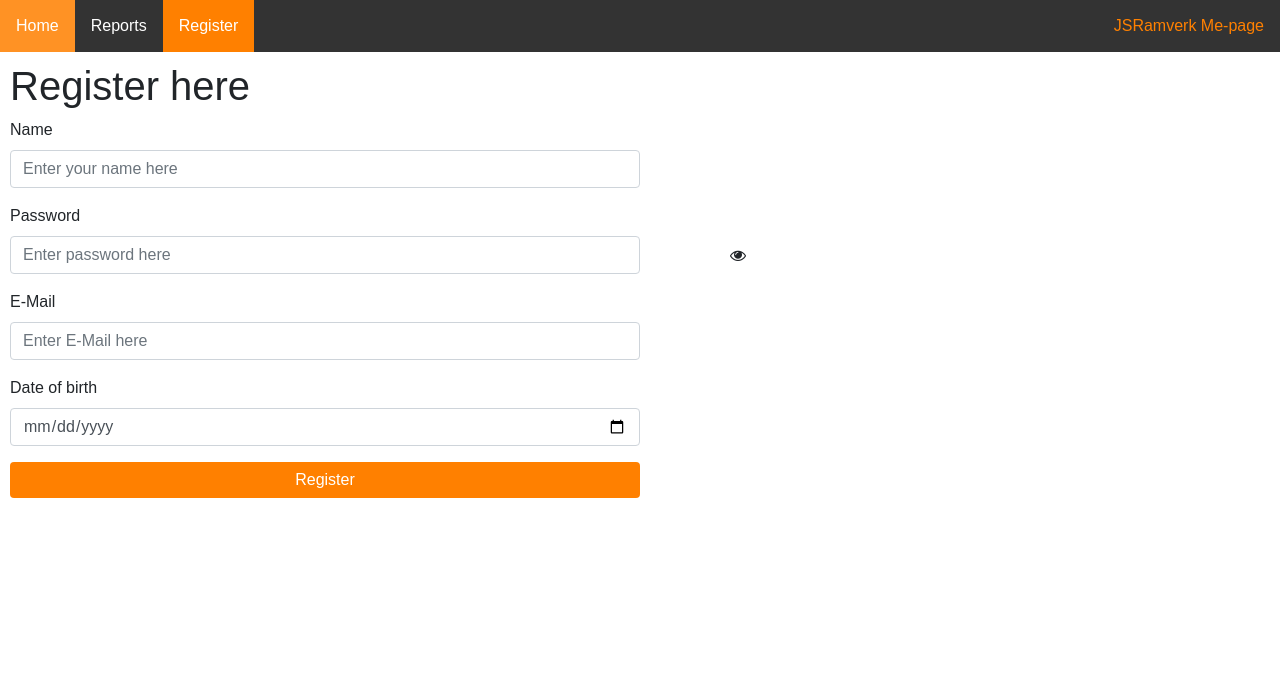
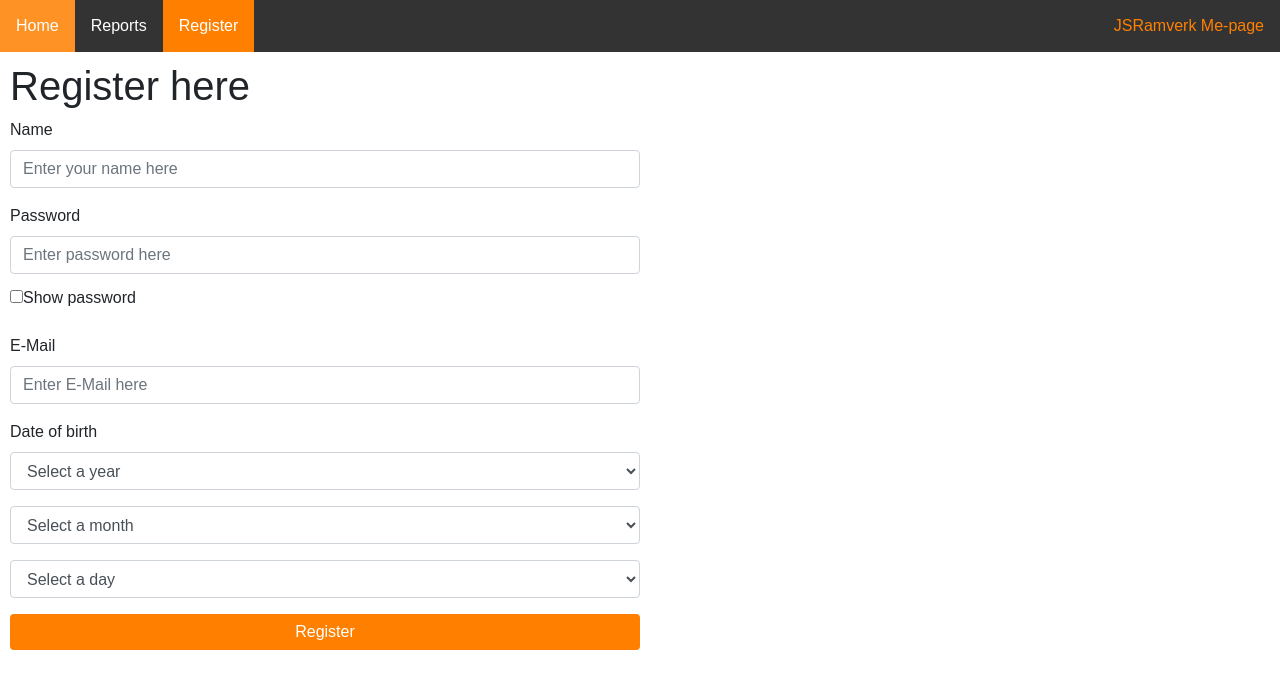
Before and after one commit to markusholmberg/jsramverk, a React (Create React App) app: page /register in a window 1280 px wide. Shown: the top 688 px of the page. Built offline with nearby package versions, Linux system fonts and the light colour scheme.

Commit message:
Added date picker and validation

```diff
--- a/src/Components/Register.jsx
+++ b/src/Components/Register.jsx
@@ -2,6 +2,69 @@ import React, { Component } from "react";
 import '../style/App.css';
 
 export default class Register extends Component {
+    constructor(props) {
+        super(props);
+        const years = [];
+        const days = []
+        for (var i = 2020; i > 1899; i--) {
+            years.push(i)
+        }
+
+        for (i = 0; i < 32; i++) {
+            days.push(i)
+        }
+
+        this.state = {
+            year: years,
+            day: days,
+            name: "",
+            password: "",
+            email: "",
+            selectedYear: "",
+            selectedMonth: "",
+            selectedDay: "",
+            errors: []
+        }
+    }
+
+    validate(name, email, password, selectedYear, selectedMonth, selectedDay) {
+        // we are going to store errors for all fields
+        // in a signle array
+        const errors = [];
+
+        if (name.length === 0) {
+            errors.push("Name can't be empty");
+        }
+
+        if (email.length < 5) {
+            errors.push("Email should be at least 5 charcters long");
+        }
+        if (email.split("").filter(x => x === "@").length !== 1) {
+            errors.push("Email should contain a @");
+        }
+        if (email.indexOf(".") === -1) {
+            errors.push("Email should contain at least one dot");
+        }
+
+        if (password.length < 6) {
+            errors.push("Password should be at least 6 characters long");
+        }
+
+        if (selectedYear === "") {
+            errors.push("Please pick a year")
+        }
+
+        if (selectedMonth === "") {
+            errors.push("Please pick a month")
+        }
+
+        if (selectedDay === "") {
+            errors.push("Please pick a day")
+        }
+
+        return errors;
+    }
+
     onClick = () => {
         if (document.getElementById("pass").type === "password") {
             document.getElementById("pass").type = "text";
@@ -9,30 +72,109 @@ export default class Register extends Component {
             document.getElementById("pass").type = "password";
         }
     }
+
+    onChangeName = (e) => {
+        this.setState({name: e.target.value})
+    }
+
+    onChangePass = (e) => {
+        this.setState({password: e.target.value})
+    }
+
+    onChangeMail = (e) => {
+        this.setState({email: e.target.value})
+    }
+
+    onChangeYear = (e) => {
+        this.setState({selectedYear: e.target.value})
+    }
+
+    onChangeMonth = (e) => {
+        this.setState({selectedMonth: e.target.value})
+    }
+
+    onChangeDay = (e) => {
+        this.setState({selectedDay: e.target.value})
+    }
+
+    onSubmit = (e) => {
+        e.preventDefault();
+
+        const { name, email, password, selectedYear, selectedMonth, selectedDay} = this.state;
+
+        const errors = this.validate(name, email, password, selectedYear, selectedMonth, selectedDay);
+        if (errors.length > 0) {
+            document.getElementById("error").style.display = "block";
+            this.setState({ errors });
+            return;
+        } else {
+            console.log("You're now registered")
+            document.getElementById("green").style.display = "block";
+            document.getElementById("error").style.display = "none";
+        }
+    }
+
     render() {
+        const { errors } = this.state;
+        const months = [
+            {id: 1, name: "January"},
+            {id: 2, name: "February"},
+            {id: 3, name: "March"},
+            {id: 4, name: "April"},
+            {id: 5, name: "May"},
+            {id: 6, name: "June"},
+            {id: 7, name: "July"},
+            {id: 8, name: "August"},
+            {id: 9, name: "September"},
+            {id: 10, name: "October"},
+            {id: 11, name: "November"},
+            {id: 12, name: "December"}
+        ];
+
+        const arr = months.map((month, key) => <option key={month.id}>{month.name}</option>)
+        // console.log(this.state)
+
         return (
             <div className="register">
                 <h1>Register here</h1>
-                <form>
+                <form onSubmit={this.onSubmit}>
+                    <div id="green" className="success" style={{display: "none"}}>You're now registered!</div>
+                    <div id="error" className="errors" style={{display: "none"}}>
+                        {errors.map(error => (
+                            <p key={error}>Error: {error}</p>
+                        ))}
+                    </div>
                     <div className="form-group">
                         <label>Name</label>
-
-                        <input type="text" name="name" className="form-control" placeholder="Enter your name here"/>
+                        <input type="text" name="name" className="form-control" placeholder="Enter your name here" onChange={this.onChangeName}/>
                     </div>
                     <div className="form-group">
                         <label>Password</label>
-                        <input id="pass" type="password" name="password" className="form-control" placeholder="Enter password here"/>
-                        <i className="fa fa-eye icon" onClick={this.onClick}></i>
+                        <input id="pass" type="password" name="password" className="form-control" placeholder="Enter password here" onChange={this.onChangePass}/>
+                        <label><input type="checkbox" name="check" onClick={this.onClick} style={{marginTop: "1em"}}/>Show password</label>
                     </div>
                     <div className="form-group">
                         <label>E-Mail</label>
-                        <input type="email" name="email" className="form-control" placeholder="Enter E-Mail here"/>
+                        <input type="email" name="email" className="form-control" placeholder="Enter E-Mail here" onChange={this.onChangeMail}/>
                     </div>
                     <div className="form-group">
                         <label>Date of birth</label>
-                        <input type="date" name="date" className="form-control" />
+                        <select name="year" className="form-control selcls" onChange={this.onChangeYear}>
+                            <option hidden defaultValue>Select a year</option>
+                            {this.state.year.map((year, index) => <option key={index}>{year}</option>)}
+                        </select>
+                        <select name="month" className="form-control selcls" onChange={this.onChangeMonth}>
+                            <option hidden defaultValue>Select a month</option>
+                            {arr}
+                        </select>
+
+                        <select name="day" className="form-control selcls" onChange={this.onChangeDay}>
+                            <option hidden defaultValue>Select a day</option>
+                            {this.state.day.map((day, index) => <option key={index}>{day}</option>)}
+                        </select>
                     </div>
                     <input type="submit" value="Register" name="submit" className="btn btn-primary"/>
+                    <div id="registered"></div>
                 </form>
             </div>
         )
--- a/src/Components/Reports/WeekTwo.jsx
+++ b/src/Components/Reports/WeekTwo.jsx
@@ -6,12 +6,17 @@ import '../../style/App.css';
 // const Week = ({ match }) => <p>{match.params.id}</p>
 
 
-export default class WeekOne extends Component {
+export default class WeekTwo extends Component {
     render() {
         return (
-            <div>
-                <h1>Vecka 2</h1>
-                <p>Rapport för vecka 2</p>
+            <div className="reports">
+                <h1>Week 2</h1>
+                <p>I didn't really have any insiration for my date picker. I google around on different designs but there wasn't really anything that cought my eye.
+                Many of the designs I found were also npm packages and I didn't want to install anything for my date picker. In the end I ended up just having
+                three different dropdowns menus for year, month and day. And then added some Bootstrap classes to that. For the validation I found a tutorial that explained a good
+                way how to do validation in React not using any dependencies. And then I wanted to show the errors in a good way and I found the Bootrap alert style to be a good way to
+                make the errors pop and easy to notice.
+                </p>
             </div>
         )
     }
--- a/src/style/App.css
+++ b/src/style/App.css
@@ -67,9 +67,15 @@ a:visited {
     width: 60%;
 }
 
-.first, .reports, .register {
+.first, .register {
     margin: 0;
     width: 100%;
+    padding: 10px;
+}
+
+.reports {
+    width: 75%;
+    margin: 0;
     padding: 10px;
 }
 
@@ -131,6 +137,30 @@ a:visited {
     cursor: pointer;
 }
 
+select {
+    margin-bottom: 1em;
+}
+
+.errors {
+    color: #721c24;
+    background-color: #f8d7da;
+    border: 1px solid #f5c6cb;
+    padding: 0.75rem 1.25rem;
+    width: 50%;
+    border-radius: 0.25em;
+    margin-bottom: 1rem
+}
+
+.success {
+    width: 50%;
+    color: #155724;
+    background-color: #d4edda;
+    border-color: #c3e6cb;
+    padding: 0.75rem 1.25rem;
+    margin-bottom: 1rem;
+    border-radius: 0.25rem;
+}
+
 @media (min-width: 768px) {
     .form-control {
         width: 50%;
```
